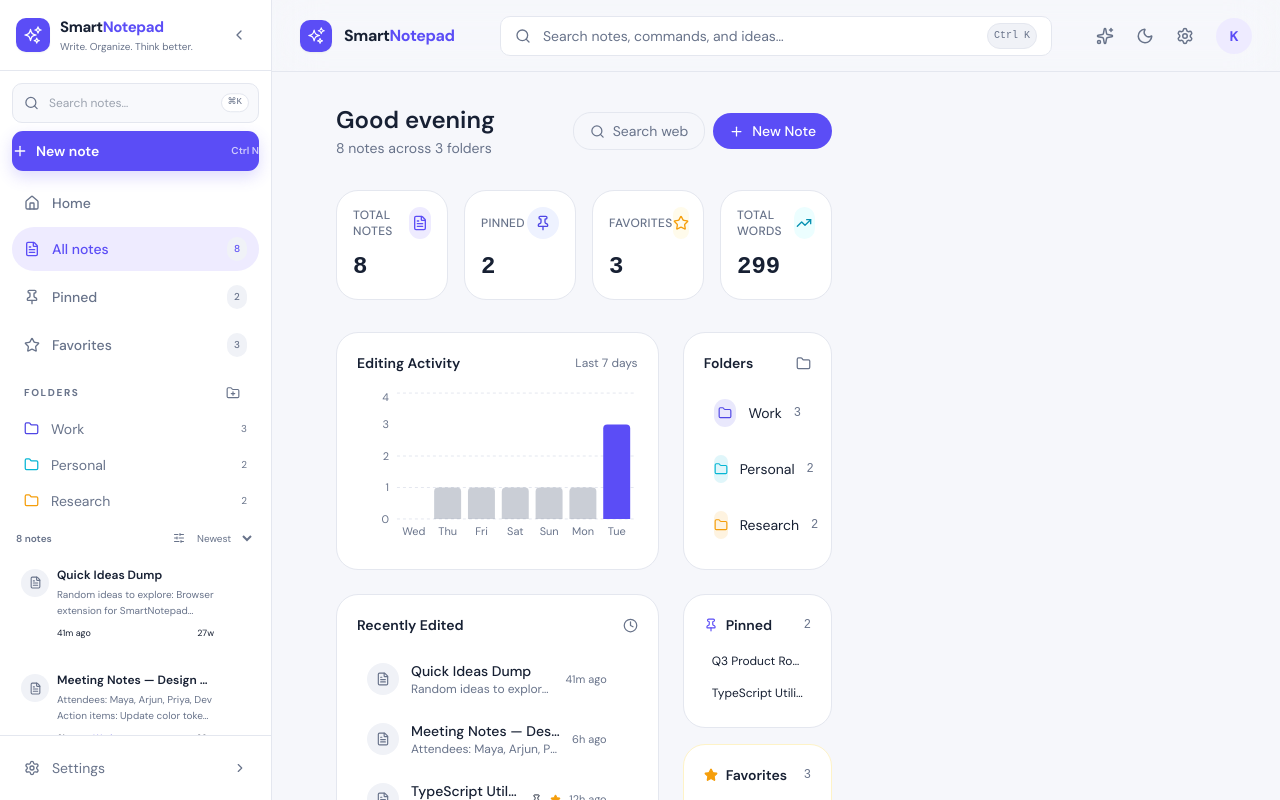
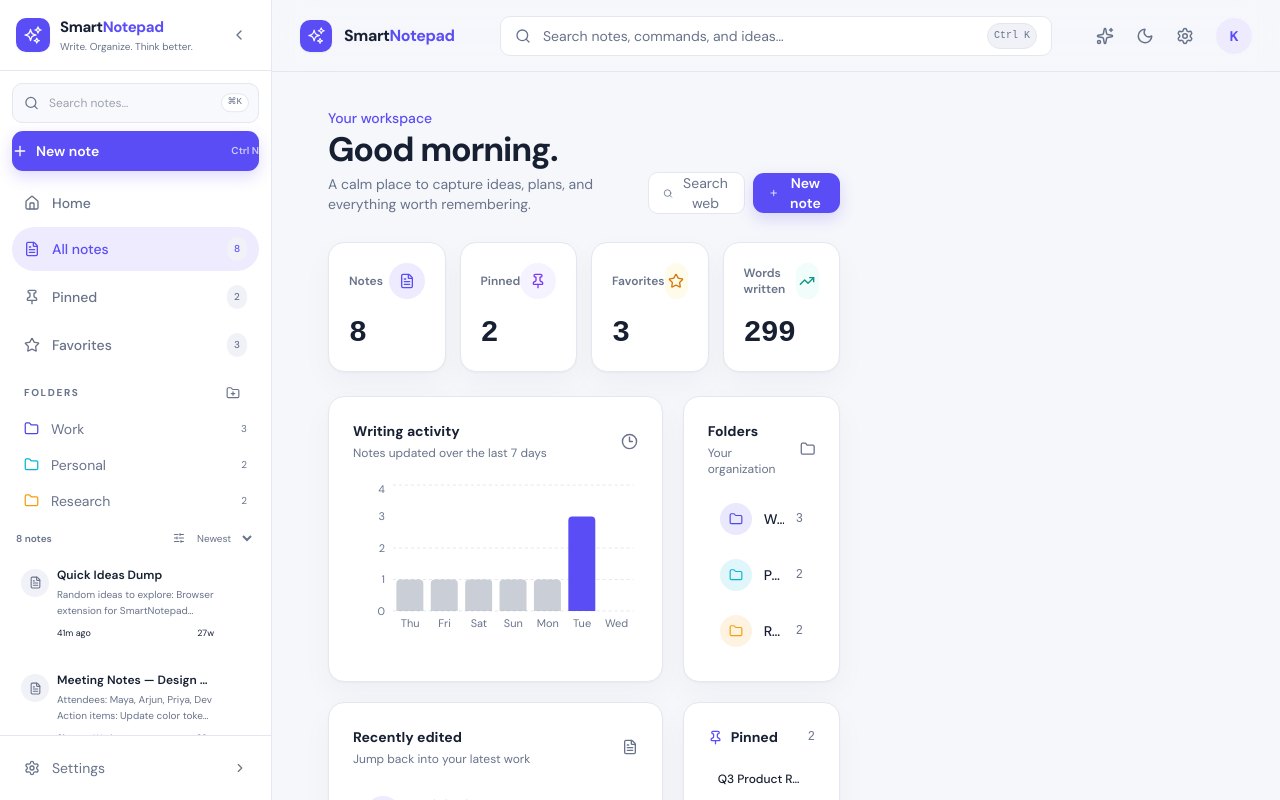
Before and after one commit to rkaif8314-a11y/SmartNotepad, a Next.js app: page /dashboard in a window 1280 px wide. Built offline with nearby package versions, Linux system fonts and the light colour scheme.

Commit message:
redesign: refine SmartNotepad home dashboard

```diff
--- a/src/app/dashboard/components/DashboardHome.tsx
+++ b/src/app/dashboard/components/DashboardHome.tsx
@@ -1,226 +1,35 @@
 'use client';
 
 import React, { useMemo } from 'react';
-import {
-  FileText, Pin, Star, Clock, Plus, Search,
-  TrendingUp, Folder, ArrowRight
-} from 'lucide-react';
+import { FileText, Pin, Star, Clock3, Plus, Search, TrendingUp, Folder, ArrowRight, Sparkles } from 'lucide-react';
 import { type Note, type Folder as FolderType, formatRelativeTime } from '@/lib/notesStorage';
 import NotesActivityChart from './NotesActivityChart';
 
-interface Props {
-  notes: Note[];
-  folders: FolderType[];
-  onCreateNote: () => void;
-  onSelectNote: (id: string) => void;
-  onOpenSearch: () => void;
-}
+interface Props { notes: Note[]; folders: FolderType[]; onCreateNote: () => void; onSelectNote: (id: string) => void; onOpenSearch: () => void; }
 
 export default function DashboardHome({ notes, folders, onCreateNote, onSelectNote, onOpenSearch }: Props) {
-  const pinned = notes.filter(n => n.isPinned);
-  const favorites = notes.filter(n => n.isFavorite);
-  const recent = [...notes]
-    .sort((a, b) => new Date(b.updatedAt).getTime() - new Date(a.updatedAt).getTime())
-    .slice(0, 5);
-
-  const totalWords = useMemo(() => notes.reduce((acc, n) => acc + n.wordCount, 0), [notes]);
-
-  // Activity data for last 7 days
-  const activityData = useMemo(() => {
-    const days: { day: string; notes: number }[] = [];
-    for (let i = 6; i >= 0; i--) {
-      const d = new Date('2026-08-18T22:41:28Z');
-      d.setDate(d.getDate() - i);
-      const dayStr = d.toLocaleDateString('en-GB', { weekday: 'short' });
-      const dateStr = d.toISOString().slice(0, 10);
-      const count = notes.filter(n => n.updatedAt.startsWith(dateStr)).length;
-      days.push({ day: dayStr, notes: count });
-    }
-    return days;
-  }, [notes]);
-
-  const kpiCards = [
-    { label: 'Total Notes', value: notes.length, icon: FileText, color: 'text-primary', bg: 'bg-secondary' },
-    { label: 'Pinned', value: pinned.length, icon: Pin, color: 'text-indigo-600', bg: 'bg-indigo-50' },
-    { label: 'Favorites', value: favorites.length, icon: Star, color: 'text-amber-500', bg: 'bg-amber-50' },
-    { label: 'Total Words', value: totalWords.toLocaleString(), icon: TrendingUp, color: 'text-cyan-600', bg: 'bg-cyan-50' },
+  const pinned = notes.filter(n => n.isPinned); const favorites = notes.filter(n => n.isFavorite);
+  const recent = [...notes].sort((a,b) => new Date(b.updatedAt).getTime() - new Date(a.updatedAt).getTime()).slice(0,6);
+  const totalWords = useMemo(() => notes.reduce((sum, n) => sum + n.wordCount, 0), [notes]);
+  const activityData = useMemo(() => { const days: {day:string;notes:number}[] = []; const today = new Date(); for (let i=6;i>=0;i--) { const d = new Date(today); d.setHours(0,0,0,0); d.setDate(today.getDate()-i); const date = d.toISOString().slice(0,10); days.push({ day:d.toLocaleDateString('en-US',{weekday:'short'}), notes:notes.filter(n=>n.updatedAt.startsWith(date)).length }); } return days; }, [notes]);
+  const greeting = new Date().getHours() < 12 ? 'Good morning' : new Date().getHours() < 18 ? 'Good afternoon' : 'Good evening';
+  const cards = [
+    {label:'Notes', value:notes.length, icon:FileText, tone:'bg-secondary text-primary'},
+    {label:'Pinned', value:pinned.length, icon:Pin, tone:'bg-violet-50 text-violet-600 dark:bg-violet-950/40 dark:text-violet-300'},
+    {label:'Favorites', value:favorites.length, icon:Star, tone:'bg-amber-50 text-amber-600 dark:bg-amber-950/40 dark:text-amber-300'},
+    {label:'Words written', value:totalWords.toLocaleString(), icon:TrendingUp, tone:'bg-teal-50 text-teal-600 dark:bg-teal-950/40 dark:text-teal-300'},
   ];
 
-  return (
-    <div className="h-full overflow-y-auto scrollbar-thin bg-background">
-      <div className="max-w-screen-2xl mx-auto px-6 lg:px-10 xl:px-16 py-8">
+  return <div className="h-full overflow-y-auto scrollbar-thin bg-background"><div className="max-w-[1500px] mx-auto px-5 sm:px-7 lg:px-10 xl:px-14 py-7 lg:py-9">
+    <div className="flex flex-col sm:flex-row sm:items-end justify-between gap-5 mb-7"><div><p className="text-sm font-medium text-primary mb-1">Your workspace</p><h1 className="text-3xl sm:text-[34px] font-bold tracking-[-.035em]">{greeting}.</h1><p className="mt-1.5 text-sm text-muted-foreground">A calm place to capture ideas, plans, and everything worth remembering.</p></div><div className="flex items-center gap-2"><button onClick={onOpenSearch} className="app-control px-3.5 flex items-center gap-2 text-sm text-muted-foreground"><Search size={15}/> Search web</button><button onClick={onCreateNote} className="app-primary h-10 px-4 flex items-center gap-2 text-sm font-semibold"><Plus size={16}/> New note</button></div></div>
 
-        {/* Header */}
-        <div className="flex items-center justify-between mb-8">
-          <div>
-            <h1 className="text-2xl font-semibold text-foreground">Good evening</h1>
-            <p className="text-sm text-muted-foreground mt-0.5">
-              {notes.length} note{notes.length !== 1 ? 's' : ''} across {folders.length} folder{folders.length !== 1 ? 's' : ''}
-            </p>
-          </div>
-          <div className="flex items-center gap-2">
-            <button
-              onClick={onOpenSearch}
-              className="flex items-center gap-2 px-4 py-2 border border-border rounded-lg text-sm text-muted-foreground hover:bg-muted hover:text-foreground transition-all duration-150"
-            >
-              <Search size={15} />
-              Search web
-            </button>
-            <button
-              onClick={onCreateNote}
-              className="flex items-center gap-2 px-4 py-2 bg-primary text-primary-foreground rounded-lg text-sm font-medium hover:bg-primary/90 active:scale-95 transition-all duration-150"
-            >
-              <Plus size={15} />
-              New Note
-            </button>
-          </div>
-        </div>
+    <div className="grid grid-cols-2 xl:grid-cols-4 gap-3.5 mb-6">{cards.map(card => <div key={card.label} className="app-surface p-4 sm:p-5"><div className="flex items-center justify-between"><span className="text-xs font-semibold text-muted-foreground">{card.label}</span><span className={`grid h-9 w-9 place-items-center rounded-xl ${card.tone}`}><card.icon size={16}/></span></div><p className="mt-4 text-2xl sm:text-3xl font-bold tracking-tight font-mono-data">{card.value}</p></div>)}</div>
 
-        {/* KPI Grid — 4 cards */}
-        <div className="grid grid-cols-2 lg:grid-cols-4 gap-4 mb-8">
-          {kpiCards.map(card => (
-            <div key={`kpi-${card.label}`} className="bg-card border border-border rounded-xl p-4 hover:shadow-sm transition-all duration-150">
-              <div className="flex items-center justify-between mb-3">
-                <span className="text-xs font-medium text-muted-foreground uppercase tracking-wide">{card.label}</span>
-                <div className={`w-8 h-8 rounded-lg ${card.bg} flex items-center justify-center`}>
-                  <card.icon size={16} className={card.color} />
-                </div>
-              </div>
-              <p className="text-2xl font-bold text-foreground font-mono-data">{card.value}</p>
-            </div>
-          ))}
-        </div>
-
-        {/* Main grid: Activity chart + Recent notes + Pinned + Favorites */}
-        <div className="grid grid-cols-1 lg:grid-cols-3 gap-6">
-
-          {/* Activity Chart */}
-          <div className="lg:col-span-2 bg-card border border-border rounded-xl p-5">
-            <div className="flex items-center justify-between mb-4">
-              <h2 className="text-sm font-semibold text-foreground">Editing Activity</h2>
-              <span className="text-xs text-muted-foreground">Last 7 days</span>
-            </div>
-            <NotesActivityChart data={activityData} />
-          </div>
-
-          {/* Folders */}
-          <div className="bg-card border border-border rounded-xl p-5">
-            <div className="flex items-center justify-between mb-4">
-              <h2 className="text-sm font-semibold text-foreground">Folders</h2>
-              <Folder size={15} className="text-muted-foreground" />
-            </div>
-            <div className="space-y-2">
-              {folders.map(folder => {
-                const count = notes.filter(n => n.folderId === folder.id).length;
-                return (
-                  <div key={`home-folder-${folder.id}`} className="flex items-center gap-3 p-2.5 rounded-lg hover:bg-muted transition-colors duration-150">
-                    <div className="w-7 h-7 rounded-md flex items-center justify-center" style={{ backgroundColor: `${folder.color}20` }}>
-                      <Folder size={14} style={{ color: folder.color }} />
-                    </div>
-                    <span className="text-sm text-foreground flex-1">{folder.name}</span>
-                    <span className="text-xs text-muted-foreground font-mono-data">{count}</span>
-                  </div>
-                );
-              })}
-              {folders.length === 0 && (
-                <p className="text-xs text-muted-foreground text-center py-4">No folders yet</p>
-              )}
-            </div>
-          </div>
-
-          {/* Recent Notes */}
-          <div className="lg:col-span-2 bg-card border border-border rounded-xl p-5">
-            <div className="flex items-center justify-between mb-4">
-              <h2 className="text-sm font-semibold text-foreground">Recently Edited</h2>
-              <Clock size={15} className="text-muted-foreground" />
-            </div>
-            <div className="space-y-1">
-              {recent.map(note => {
-                const snippet = note.content.replace(/<[^>]*>/g, ' ').replace(/\s+/g, ' ').trim().slice(0, 60);
-                return (
-                  <button
-                    key={`recent-${note.id}`}
-                    onClick={() => onSelectNote(note.id)}
-                    className="w-full flex items-center gap-3 p-2.5 rounded-lg hover:bg-muted transition-colors duration-150 text-left group"
-                  >
-                    <div className="w-8 h-8 rounded-lg bg-muted flex items-center justify-center shrink-0">
-                      <FileText size={14} className="text-muted-foreground" />
-                    </div>
-                    <div className="flex-1 min-w-0">
-                      <p className="text-sm font-medium text-foreground truncate">{note.title}</p>
-                      {snippet && <p className="text-xs text-muted-foreground truncate">{snippet}</p>}
-                    </div>
-                    <div className="flex items-center gap-2 shrink-0">
-                      {note.isPinned && <Pin size={11} className="text-primary/60" />}
-                      {note.isFavorite && <Star size={11} className="text-amber-500 fill-amber-500" />}
-                      <span className="text-[11px] text-muted-foreground">{formatRelativeTime(note.updatedAt)}</span>
-                      <ArrowRight size={13} className="text-muted-foreground opacity-0 group-hover:opacity-100 transition-opacity duration-150" />
-                    </div>
-                  </button>
-                );
-              })}
-              {recent.length === 0 && (
-                <div className="text-center py-8">
-                  <FileText size={24} className="text-muted-foreground mx-auto mb-2 opacity-40" />
-                  <p className="text-sm text-muted-foreground">No notes yet</p>
-                  <button onClick={onCreateNote} className="mt-2 text-xs text-primary hover:underline">Create your first note</button>
-                </div>
-              )}
-            </div>
-          </div>
-
-          {/* Pinned + Favorites stacked */}
-          <div className="space-y-4">
-            {/* Pinned */}
-            <div className="bg-card border border-border rounded-xl p-5">
-              <div className="flex items-center gap-2 mb-3">
-                <Pin size={14} className="text-primary" />
-                <h2 className="text-sm font-semibold text-foreground">Pinned</h2>
-                <span className="text-xs text-muted-foreground font-mono-data ml-auto">{pinned.length}</span>
-              </div>
-              {pinned.length === 0 ? (
-                <p className="text-xs text-muted-foreground">No pinned notes. Pin important notes to see them here.</p>
-              ) : (
-                <div className="space-y-1">
-                  {pinned.slice(0, 3).map(note => (
-                    <button
-                      key={`pinned-${note.id}`}
-                      onClick={() => onSelectNote(note.id)}
-                      className="w-full text-left text-xs text-foreground hover:text-primary px-2 py-1.5 rounded hover:bg-muted transition-colors duration-150 truncate"
-                    >
-                      {note.title}
-                    </button>
-                  ))}
-                </div>
-              )}
-            </div>
-
-            {/* Favorites */}
-            <div className="bg-card border border-amber-100 rounded-xl p-5">
-              <div className="flex items-center gap-2 mb-3">
-                <Star size={14} className="text-amber-500 fill-amber-500" />
-                <h2 className="text-sm font-semibold text-foreground">Favorites</h2>
-                <span className="text-xs text-muted-foreground font-mono-data ml-auto">{favorites.length}</span>
-              </div>
-              {favorites.length === 0 ? (
-                <p className="text-xs text-muted-foreground">No favorites. Star notes you want to revisit quickly.</p>
-              ) : (
-                <div className="space-y-1">
-                  {favorites.slice(0, 3).map(note => (
-                    <button
-                      key={`fav-${note.id}`}
-                      onClick={() => onSelectNote(note.id)}
-                      className="w-full text-left text-xs text-foreground hover:text-amber-600 px-2 py-1.5 rounded hover:bg-amber-50 transition-colors duration-150 truncate"
-                    >
-                      {note.title}
-                    </button>
-                  ))}
-                </div>
-              )}
-            </div>
-          </div>
-        </div>
-      </div>
-    </div>
-  );
+    {notes.length === 0 ? <section className="app-surface p-8 sm:p-12 text-center"><div className="mx-auto grid h-14 w-14 place-items-center rounded-2xl bg-secondary text-primary"><Sparkles size={23}/></div><h2 className="mt-5 text-xl font-bold">Make your first note</h2><p className="mt-2 max-w-md mx-auto text-sm leading-6 text-muted-foreground">Start with a thought, a class note, a project idea, or a simple daily plan. SmartNotepad keeps it organized.</p><button onClick={onCreateNote} className="app-primary mt-6 h-10 px-5 inline-flex items-center gap-2 text-sm font-semibold"><Plus size={16}/> Create first note</button></section> : <div className="grid grid-cols-1 xl:grid-cols-3 gap-5">
+      <section className="app-surface xl:col-span-2 p-5 sm:p-6"><div className="flex items-center justify-between mb-5"><div><h2 className="text-sm font-bold">Writing activity</h2><p className="text-xs text-muted-foreground mt-1">Notes updated over the last 7 days</p></div><Clock3 size={17} className="text-muted-foreground"/></div><NotesActivityChart data={activityData}/></section>
+      <section className="app-surface p-5 sm:p-6"><div className="flex items-center justify-between mb-4"><div><h2 className="text-sm font-bold">Folders</h2><p className="text-xs text-muted-foreground mt-1">Your organization</p></div><Folder size={16} className="text-muted-foreground"/></div><div className="space-y-1">{folders.length ? folders.map(folder => { const count=notes.filter(n=>n.folderId===folder.id).length; return <div key={folder.id} className="flex items-center gap-3 rounded-xl px-3 py-2.5 hover:bg-muted transition-colors"><span className="grid h-8 w-8 place-items-center rounded-lg" style={{backgroundColor:`${folder.color}20`}}><Folder size={14} style={{color:folder.color}}/></span><span className="flex-1 text-sm font-medium truncate">{folder.name}</span><span className="text-xs text-muted-foreground font-mono-data">{count}</span></div>; }) : <p className="py-6 text-center text-xs text-muted-foreground">Create a folder from the sidebar.</p>}</div></section>
+      <section className="app-surface xl:col-span-2 p-5 sm:p-6"><div className="flex items-center justify-between mb-4"><div><h2 className="text-sm font-bold">Recently edited</h2><p className="text-xs text-muted-foreground mt-1">Jump back into your latest work</p></div><FileText size={16} className="text-muted-foreground"/></div><div className="space-y-1">{recent.map(note => { const snippet=note.content.replace(/<[^>]*>/g,' ').replace(/\s+/g,' ').trim().slice(0,75); return <button key={note.id} onClick={()=>onSelectNote(note.id)} className="w-full flex items-center gap-3 rounded-xl p-3 text-left hover:bg-muted group transition-colors"><span className="grid h-9 w-9 shrink-0 place-items-center rounded-lg bg-secondary text-primary"><FileText size={15}/></span><span className="min-w-0 flex-1"><span className="block text-sm font-semibold truncate">{note.title}</span><span className="block mt-0.5 text-xs text-muted-foreground truncate">{snippet || 'Empty note'}</span></span><span className="shrink-0 text-[10px] text-muted-foreground">{formatRelativeTime(note.updatedAt)}</span><ArrowRight size={14} className="shrink-0 text-muted-foreground opacity-0 group-hover:opacity-100"/></button>; })}</div></section>
+      <div className="space-y-5"><section className="app-surface p-5 sm:p-6"><div className="flex items-center gap-2 mb-4"><Pin size={15} className="text-primary"/><h2 className="text-sm font-bold">Pinned</h2><span className="ml-auto text-xs text-muted-foreground font-mono-data">{pinned.length}</span></div>{pinned.length ? <div className="space-y-1">{pinned.slice(0,4).map(note=><button key={note.id} onClick={()=>onSelectNote(note.id)} className="w-full text-left rounded-lg px-2.5 py-2 text-xs font-medium truncate hover:bg-muted hover:text-primary">{note.title}</button>)}</div> : <p className="text-xs leading-5 text-muted-foreground">Pin important notes and they will stay close at hand.</p>}</section><section className="app-surface p-5 sm:p-6"><div className="flex items-center gap-2 mb-4"><Star size={15} className="text-amber-500 fill-amber-500"/><h2 className="text-sm font-bold">Favorites</h2><span className="ml-auto text-xs text-muted-foreground font-mono-data">{favorites.length}</span></div>{favorites.length ? <div className="space-y-1">{favorites.slice(0,4).map(note=><button key={note.id} onClick={()=>onSelectNote(note.id)} className="w-full text-left rounded-lg px-2.5 py-2 text-xs font-medium truncate hover:bg-muted hover:text-amber-600">{note.title}</button>)}</div> : <p className="text-xs leading-5 text-muted-foreground">Star the notes you want to find again quickly.</p>}</section></div>
+    </div>}
+  </div></div>;
 }
```
